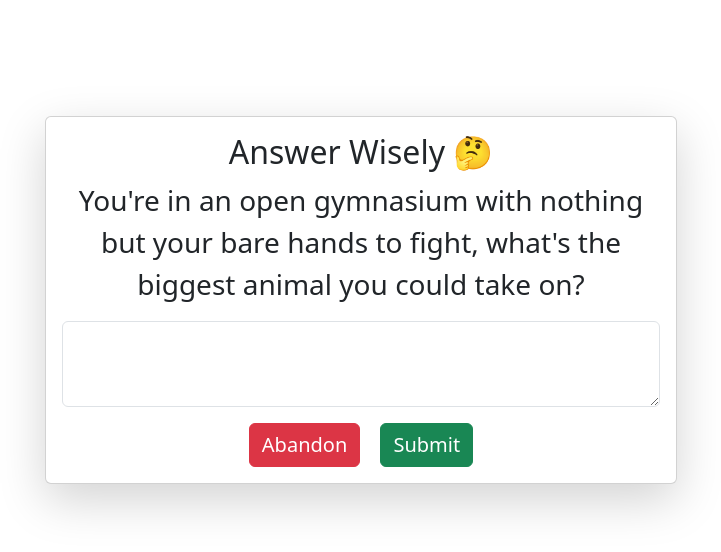
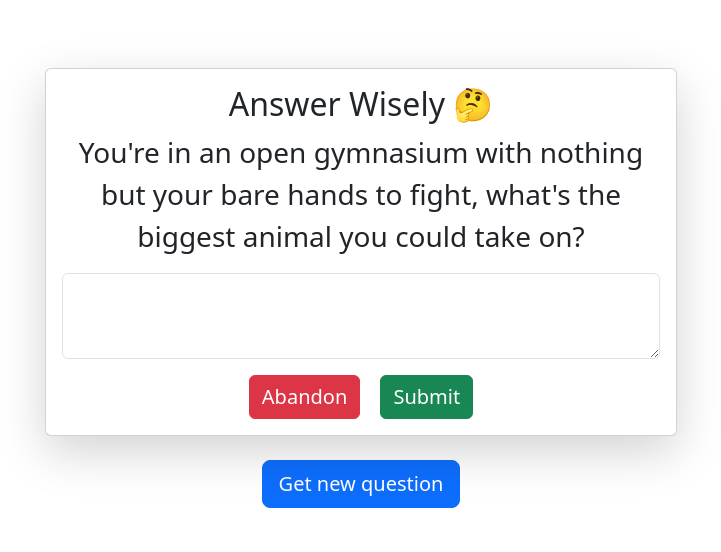
Before and after one commit to colepatters/uofm-fsw-project-2, a Node server app: page / in a window 1280 px wide. Shown: the part 56-608 px from the top of the page, without its empty margins (279-1000 px from the left). Run offline with Node 20, Linux system fonts and the light colour scheme; a user stored in the database is signed in; data comes from the database, SQL or seed files in the repository; some libraries are stand-ins or nearby versions.

Commit message:
added new question button

```diff
--- a/controllers/api/userRoutes.js
+++ b/controllers/api/userRoutes.js
@@ -37,6 +37,8 @@ router.post('/', async (req, res) => {
 
     const userData = dbUserData.get({ plain: true });
 
+    console.log('userData', userData);
+
     req.session.save(() => {
       req.session.user_id = userData.id;
       req.session.logged_in = true;
@@ -69,6 +71,8 @@ router.post("/login", async (req, res) => {
       return;
     }
 
+    console.log('userdata', userData.get({ plain: true }));
+
     req.session.save(() => {
       req.session.user_id = userData.id;
       req.session.logged_in = true;
--- a/controllers/routes.js
+++ b/controllers/routes.js
@@ -55,10 +55,15 @@ router.get('/profile', auth, async (req, res) => {
   }
 });
 
-router.get('/profile/:userId', auth, async (req, res, next) => {
+router.get('/profile/:userId', auth, async (req, res) => {
   try {
     const userData = await getUserData(req.params.userId)
-    res.render('profile', { ...userData })
+    console.log('here', userData);
+    res.render('profile', {
+      ...userData,
+      user_id: req.session.user_id,
+      logged_in: req.session.logged_in,
+    });
   } catch (err) {
     res.render('404', { message: "Profile could not be found!" })
   }
--- a/services/userData.js
+++ b/services/userData.js
@@ -4,7 +4,7 @@ async function getUserData(userId) {
     const dbUserData = await User.findByPk(userId, {
         attributes: { exclude: ["password"] },
         include: [
-            { model: Avatar},
+            { model: Avatar },
             {
                  model: Answer,
                  include: [{ model: Question }],
@@ -12,7 +12,9 @@ async function getUserData(userId) {
         ],
     });
 
-    userData = dbUserData.get({ plain: true });
+    const userData = dbUserData.get({ plain: true });
+
+    console.log('testing', userData);
 
     const avatar = userData.Avatar;
     const answerArr = userData.Answers.map(answer => {
@@ -21,7 +23,6 @@ async function getUserData(userId) {
             answer: answer.answer
         }
     });
-    console.log('answerArr', answerArr);
     return {
         user: userData,
         avatar,
--- a/views/home.handlebars
+++ b/views/home.handlebars
@@ -19,4 +19,7 @@
       {{/if}}
     </div>
   </div>
+  {{#if question}}
+    <button type="button" class="btn btn-primary btn-lg my-4" id="newQuestion">Get new question</button>
+  {{/if}}
 </div>
--- a/views/partials/navbar.handlebars
+++ b/views/partials/navbar.handlebars
@@ -45,8 +45,10 @@
             <a class="nav-link active" aria-current="page" href="/profile/{{user_id}}">Profile</a>
             {{/if}}
           </a>
+          {{#if logged_in}}
           <button id="logout" type="button" class="btn btn-success">Log out</button>
           <script src="/js/logout.js"></script>
+          {{/if}}
         </li>
       </ul>
     </div>
```
